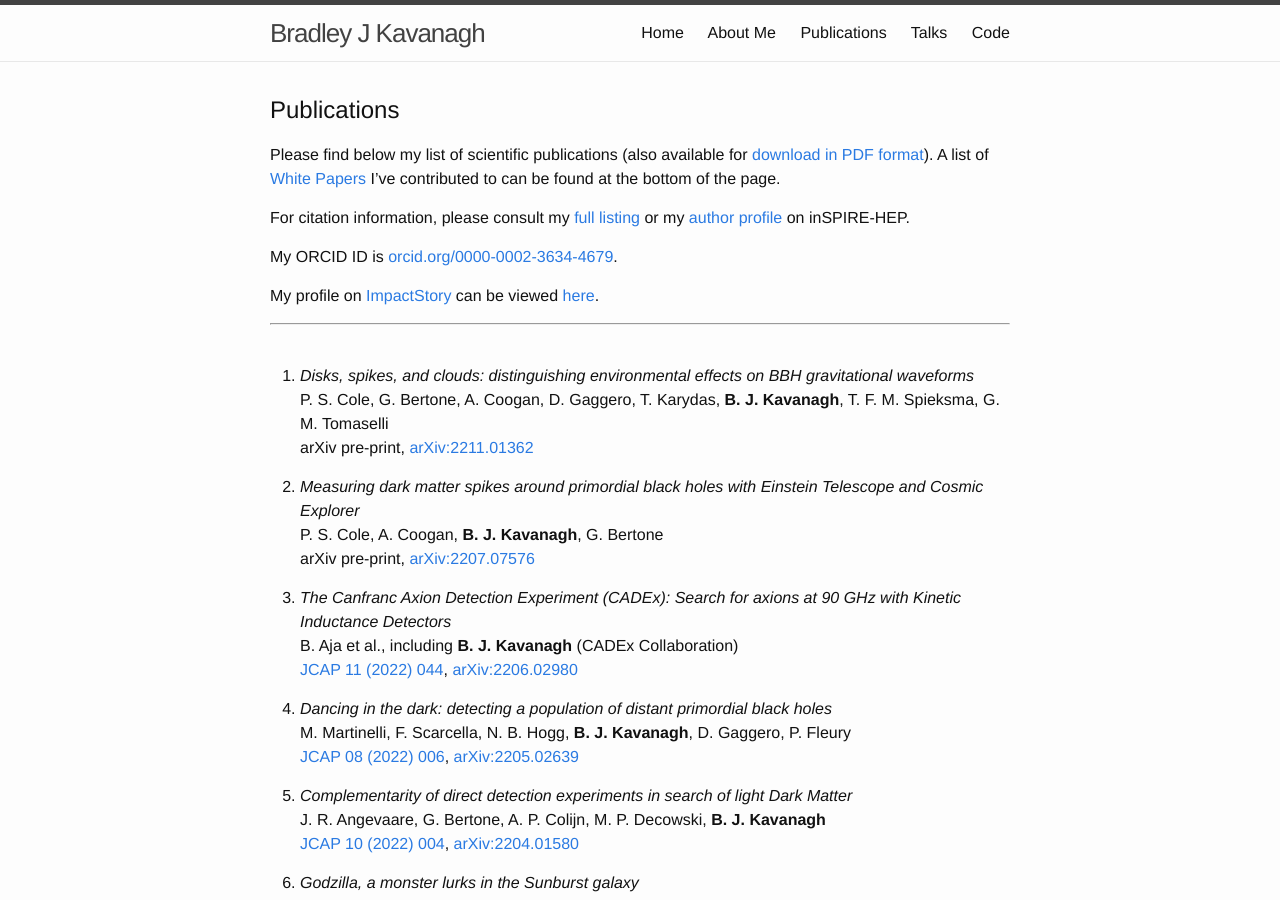
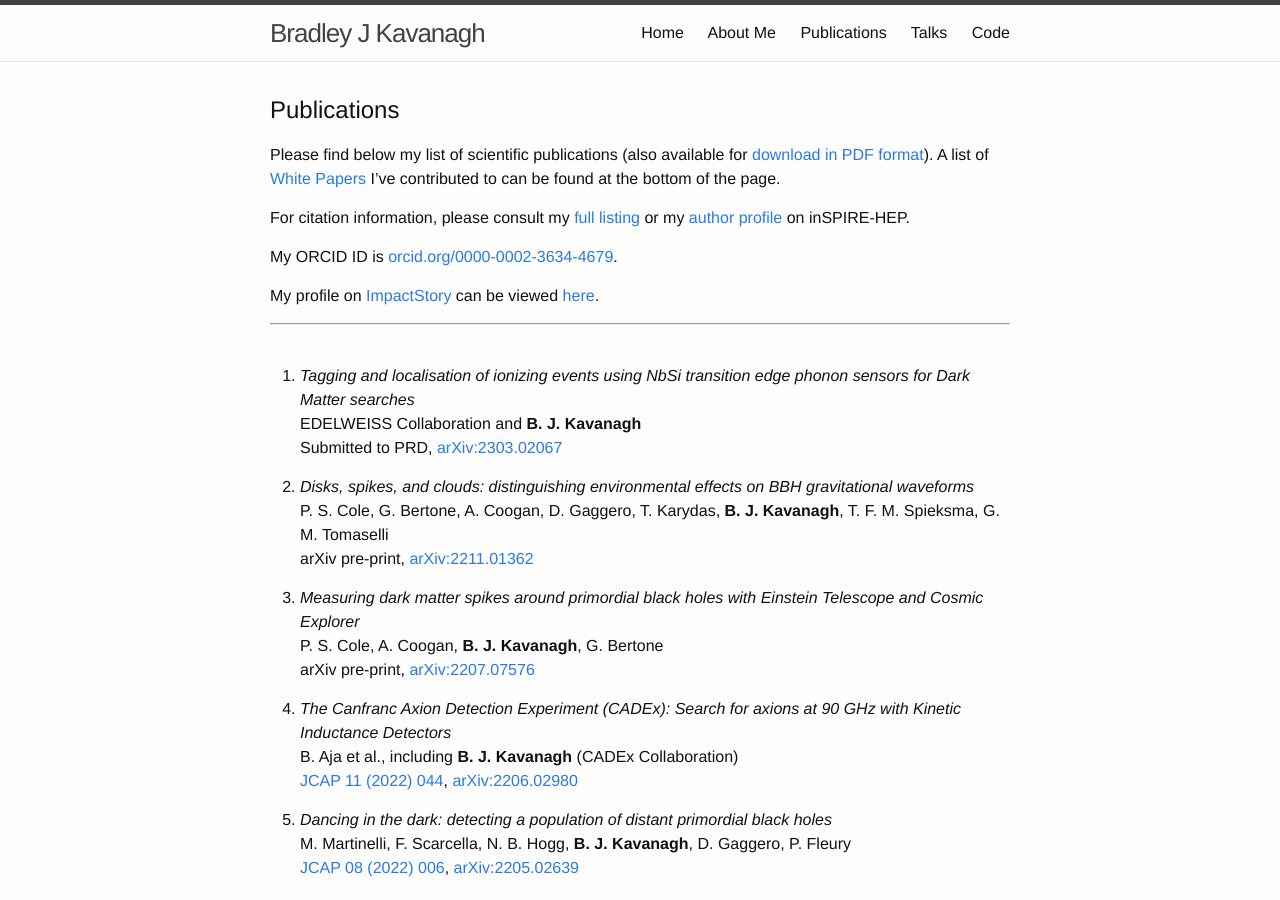
Before and after one commit to bradkav/bradkav.github.io, a Jekyll site: the page built from publications.md, in a window 1280 px wide and 900 px high. Built offline with Jekyll 4.4.1, drawn with Linux system fonts in a browser that asks for light colours.

Commit message:
Added new EDELWEISS paper

```diff
--- a/publications.md
+++ b/publications.md
@@ -20,7 +20,11 @@ My profile on [ImpactStory](https://impactstory.org/) can be viewed [here](https
 ***
 <br>
 
-1. *Disks, spikes, and clouds: distinguishing environmental effects on BBH gravitational waveforms*
+1. *Tagging and localisation of ionizing events using NbSi transition edge phonon sensors for Dark Matter searches*
+EDELWEISS Collaboration and **B. J. Kavanagh**
+Submitted to PRD, [arXiv:2303.02067](https://arxiv.org/abs/2303.02067)
+
+2. *Disks, spikes, and clouds: distinguishing environmental effects on BBH gravitational waveforms*
 P. S. Cole, G. Bertone, A. Coogan, D. Gaggero, T. Karydas, **B. J. Kavanagh**, T. F. M. Spieksma, G. M. Tomaselli
 arXiv pre-print, [arXiv:2211.01362](https://arxiv.org/abs/2211.01362)
 
```
Also changed, not shown: 1 other file.
